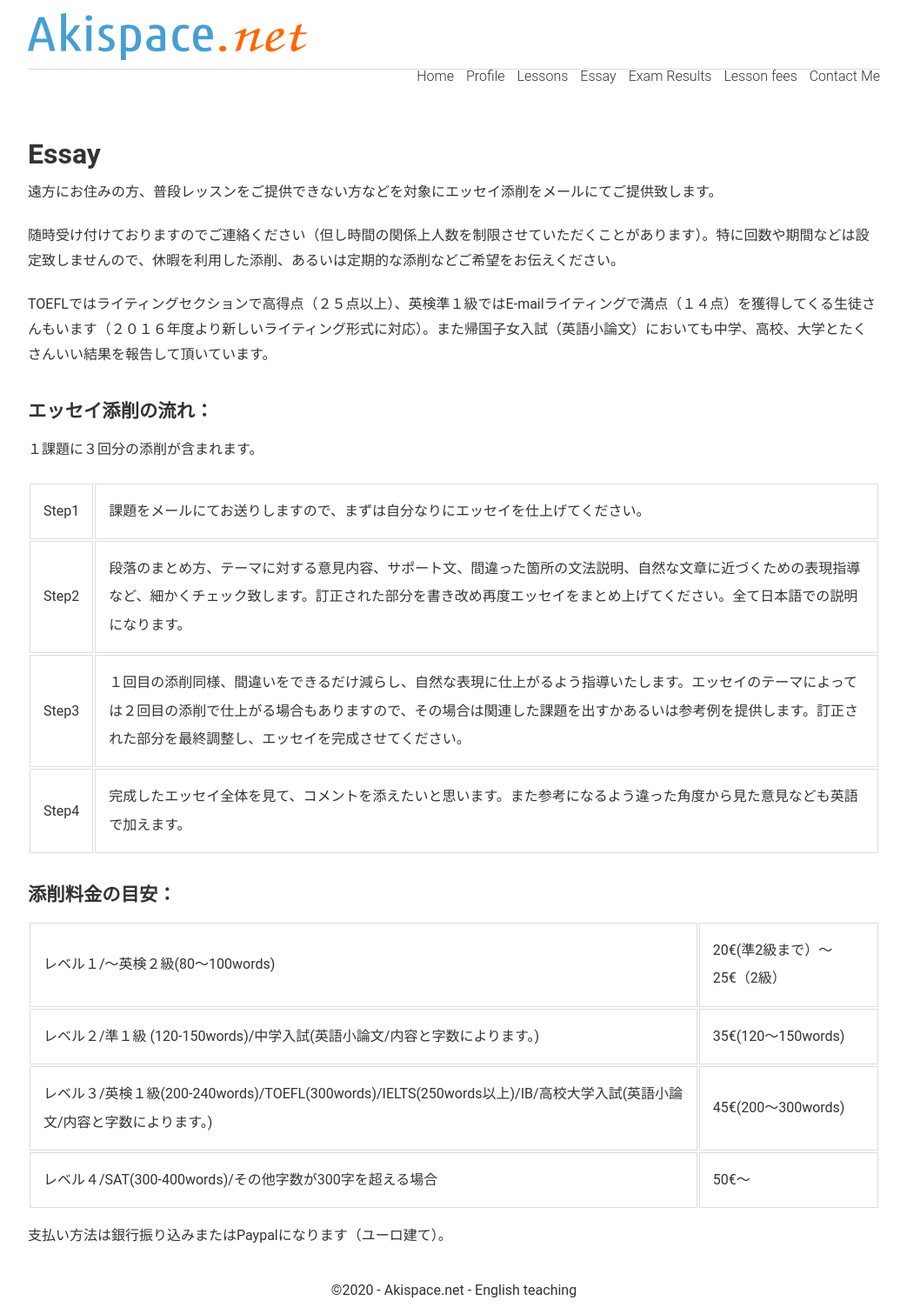
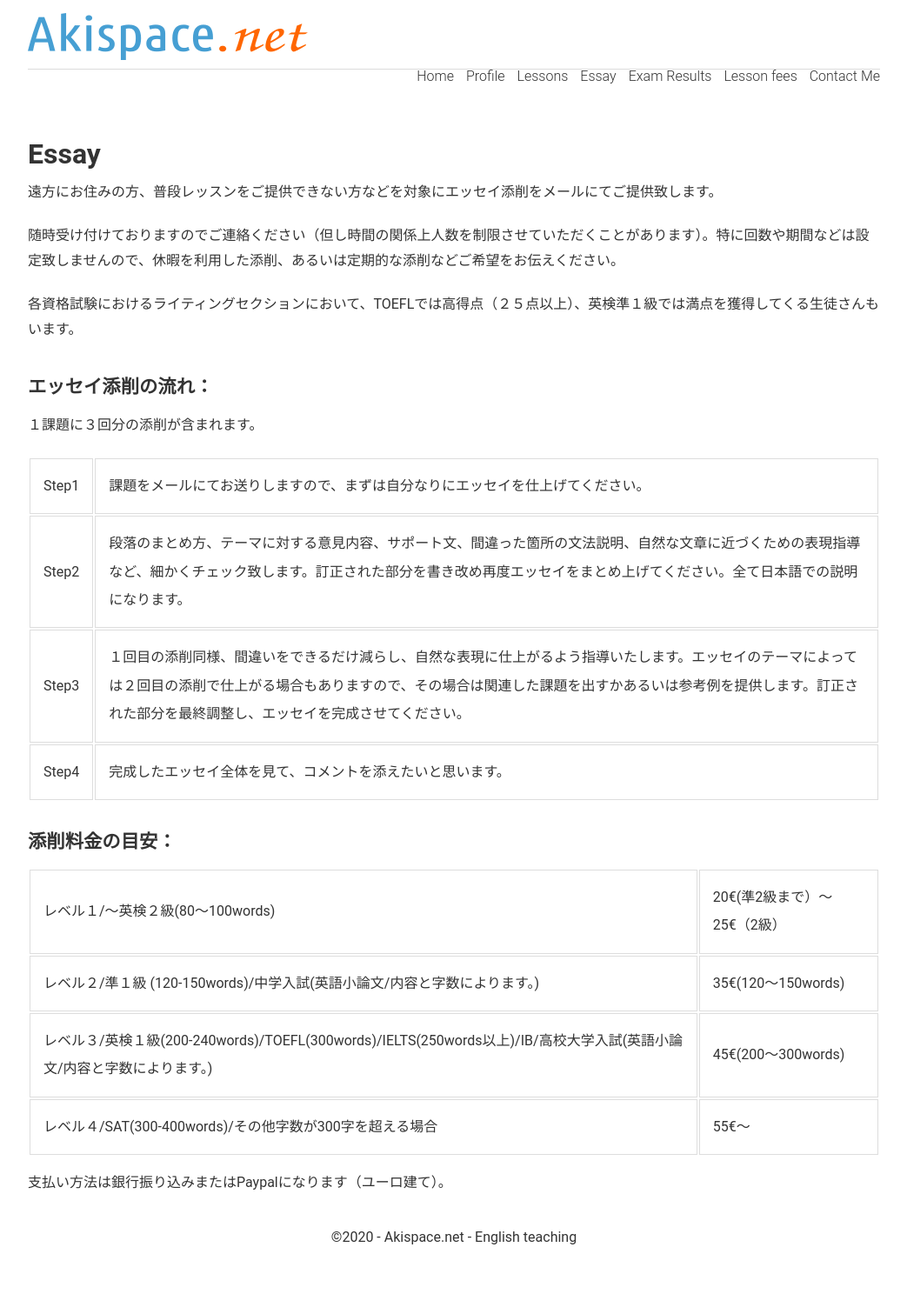
Before and after one commit to phocean/akispace, a Jekyll site: the page built from essays.md, in a window 1280 px wide. Shown: the whole page at 87% size, without its empty margins (118-1161 px from the left). Built offline with Jekyll 4.4.1, drawn with Linux system fonts in a browser that asks for light colours; after the commit the page ends 1450 px from its top, so only the background shows below that.

Commit message:
Some sentences erased

```diff
--- a/essays.md
+++ b/essays.md
@@ -12,7 +12,7 @@ description: 英検/TOEFL/IELTS/SATなどの資格試験に合わせたエッセ
 
 随時受け付けておりますのでご連絡ください（但し時間の関係上人数を制限させていただくことがあります）。特に回数や期間などは設定致しませんので、休暇を利用した添削、あるいは定期的な添削などご希望をお伝えください。
 
-TOEFLではライティングセクションで高得点（２５点以上）、英検準１級ではE-mailライティングで満点（１４点）を獲得してくる生徒さんもいます（２０１６年度より新しいライティング形式に対応）。また帰国子女入試（英語小論文）においても中学、高校、大学とたくさんいい結果を報告して頂いています。
+各資格試験におけるライティングセクションにおいて、TOEFLでは高得点（２５点以上）、英検準１級では満点を獲得してくる生徒さんもいます。
 
 ### エッセイ添削の流れ：
 １課題に３回分の添削が含まれます。
@@ -21,7 +21,7 @@ TOEFLではライティングセクションで高得点（２５点以上）、
 <tr><td>Step1 </td><td>課題をメールにてお送りしますので、まずは自分なりにエッセイを仕上げてください。 </td></tr>
 <tr><td>Step2</td><td>段落のまとめ方、テーマに対する意見内容、サポート文、間違った箇所の文法説明、自然な文章に近づくための表現指導など、細かくチェック致します。訂正された部分を書き改め再度エッセイをまとめ上げてください。全て日本語での説明になります。</td></tr>
 <tr><td>Step3</td><td>１回目の添削同様、間違いをできるだけ減らし、自然な表現に仕上がるよう指導いたします。エッセイのテーマによっては２回目の添削で仕上がる場合もありますので、その場合は関連した課題を出すかあるいは参考例を提供します。訂正された部分を最終調整し、エッセイを完成させてください。 </td></tr>
-<tr><td>Step4</td><td>完成したエッセイ全体を見て、コメントを添えたいと思います。また参考になるよう違った角度から見た意見なども英語で加えます。</td></tr>
+<tr><td>Step4</td><td>完成したエッセイ全体を見て、コメントを添えたいと思います。</td></tr>
 </table>
 
 
@@ -31,7 +31,7 @@ TOEFLではライティングセクションで高得点（２５点以上）、
 <tr><td>レベル１/〜英検２級(80〜100words)</td><td>20€(準2級まで）〜25€（2級） </td></tr>
 <tr><td>レベル２/準１級 (120-150words)/中学入試(英語小論文/内容と字数によります。)</td><td>35€(120〜150words) </td></tr>
 <tr><td>レベル３/英検１級(200-240words)/TOEFL(300words)/IELTS(250words以上)/IB/高校大学入試(英語小論文/内容と字数によります。)</td><td>45€(200〜300words)</td></tr>
-<tr><td>レベル４/SAT(300-400words)/その他字数が300字を超える場合</td><td>50€〜</td></tr>
+<tr><td>レベル４/SAT(300-400words)/その他字数が300字を超える場合</td><td>55€〜</td></tr>
 </table>
 
 
```
